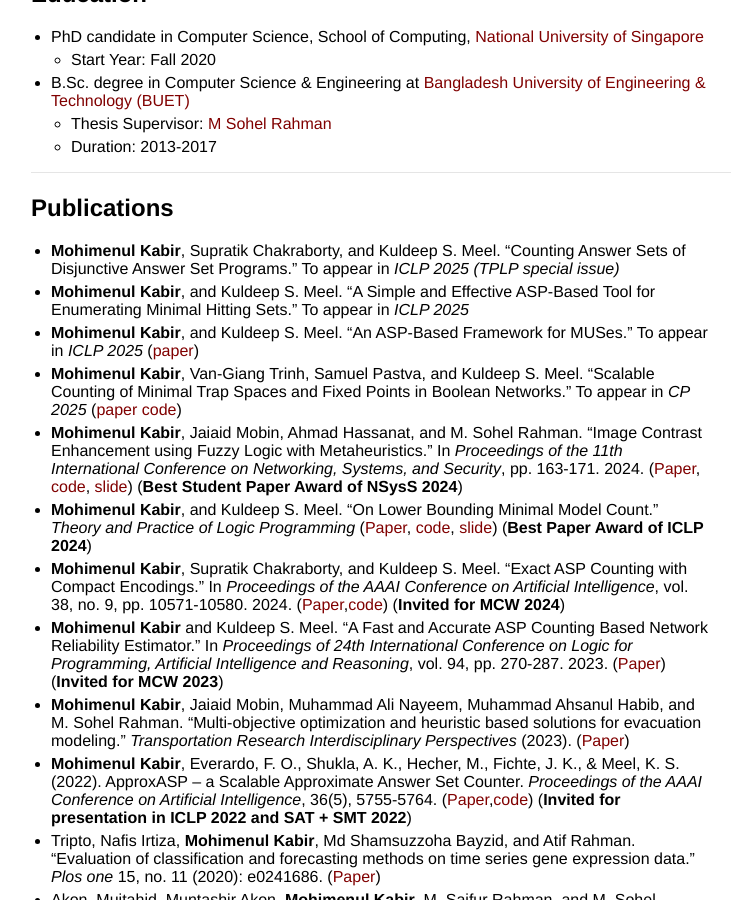
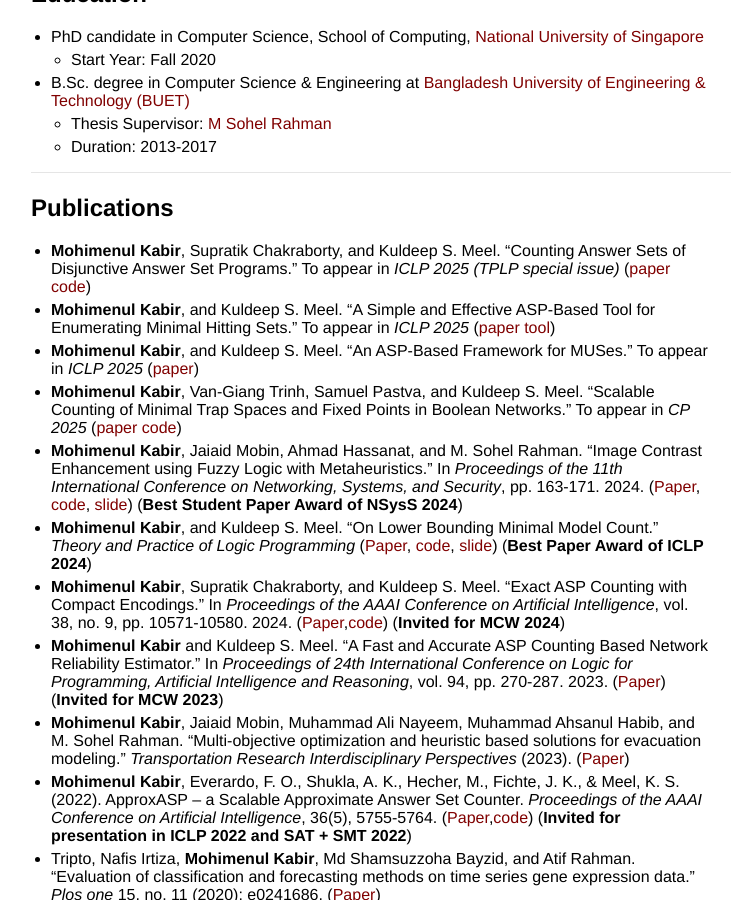
Before and after one commit to mahi045/mahi045.github.io, a Jekyll site: the page built from index.md, in a window 1280 px wide and 900 px high, scrolled down 358 px. Shown: the whole window, without its empty margins (259-998 px from the left). Built offline with Jekyll 4.4.1, drawn with Linux system fonts in a browser that asks for light colours.

Commit message:
paper and tool of recent works

```diff
--- a/index.md
+++ b/index.md
@@ -28,8 +28,9 @@ Here is my [CV](CV.pdf). You can reach me at [mahibuet045@gmail.com](mailto:mahi
 ---
 ## Publications
 
-- **Mohimenul Kabir**, Supratik Chakraborty, and Kuldeep S. Meel. "Counting Answer Sets of Disjunctive Answer Set Programs." To appear in _ICLP 2025 (TPLP special issue)_
+- **Mohimenul Kabir**, Supratik Chakraborty, and Kuldeep S. Meel. "Counting Answer Sets of Disjunctive Answer Set Programs." To appear in _ICLP 2025 (TPLP special issue)_ ([paper](https://www.arxiv.org/abs/2507.11655) [code](https://github.com/meelgroup/SharpASP-SR))
 - **Mohimenul Kabir**, and Kuldeep S. Meel. "A Simple and Effective ASP-Based Tool for Enumerating Minimal Hitting Sets." To appear in _ICLP 2025_
+([paper](https://arxiv.org/abs/2507.09194) [tool](https://zenodo.org/records/15104697))
 - **Mohimenul Kabir**, and Kuldeep S. Meel. "An ASP-Based Framework for MUSes." To appear in _ICLP 2025_ ([paper](https://arxiv.org/abs/2507.03929))
 - **Mohimenul Kabir**, Van-Giang Trinh, Samuel Pastva, and Kuldeep S. Meel. "Scalable Counting of Minimal Trap Spaces and Fixed Points in Boolean Networks." To appear in _CP 2025_ ([paper](https://arxiv.org/pdf/2506.06013) [code](https://github.com/meelgroup/bn-counting))
 - **Mohimenul Kabir**, Jaiaid Mobin, Ahmad Hassanat, and M. Sohel Rahman. "Image Contrast Enhancement using Fuzzy Logic with Metaheuristics." In _Proceedings of the 11th International Conference on Networking, Systems, and Security_, pp. 163-171. 2024. ([Paper](https://dl.acm.org/doi/10.1145/3704522.3704542), [code](https://bitbucket.org/mahi045/image-enhancement/src/master/), [slide](nsys2024presentation.pdf)) (**Best Student Paper Award of NSysS 2024**)
```
